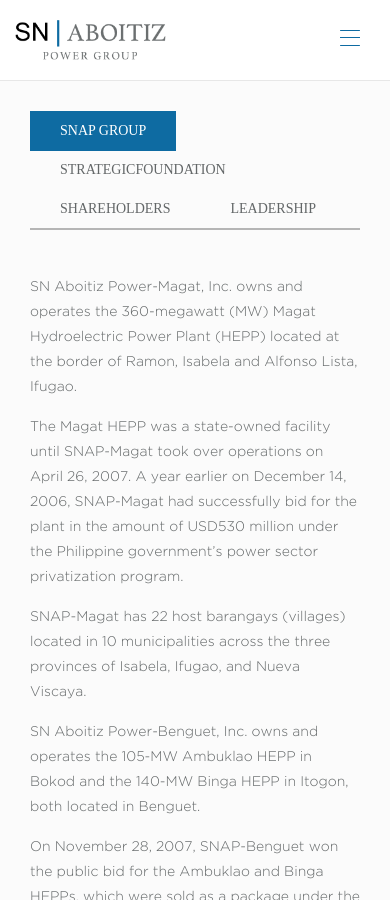
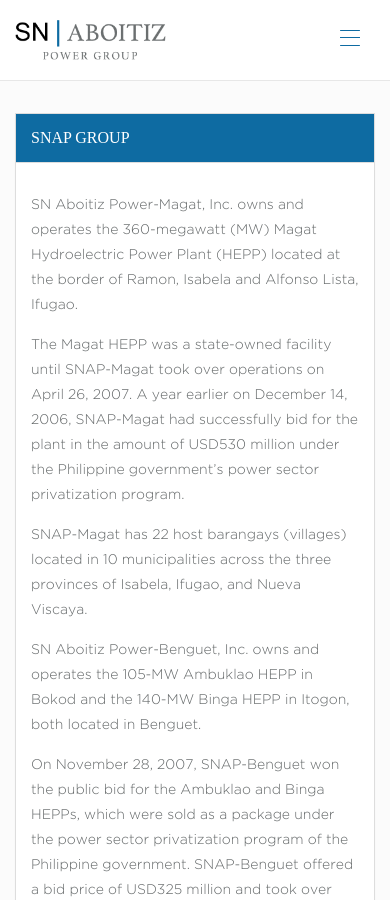
Before and after one commit to kristinavargas/snaboitiz.github.io, a Jekyll site: the page built from pages/about-us.html, in a window 390 px wide and 900 px high. Built offline with Jekyll 4.4.1, drawn with Linux system fonts in a browser that asks for light colours; some web fonts are replaced; some of the changed text lies outside the part shown.

Commit message:
Update responsiveness

```diff
--- a/_includes/side-gallery.html
+++ b/_includes/side-gallery.html
@@ -4,7 +4,7 @@
     </div>
     {% for gallery in site.data.gallery reversed limit: 8 %}
     {% assign counter = counter | plus:1 %}
-    <div class="gallery-list col-lg-6 col-md-3">
+    <div class="gallery-list col-lg-6 col-md-3 col-sm-6 col-xs-6">
         <a class="image-link" data-toggle="modal" data-target="#{{ counter }}" target="_blank">
             <img class="gallery-image center-block" src="{{ gallery.image }}"/>
         </a>
--- a/_sass/about-us.sass
+++ b/_sass/about-us.sass
@@ -114,7 +114,111 @@
                       color: #636768
                       display: block
 
-@media (max-width: $screen-md-max)
+@media (max-width: $screen-sm-max)
   #about-us
     padding-left: 0
     padding-right: 0
+    .container-section
+      .left-section
+        padding-left: 0
+        padding-right: 0
+        .panel-group
+          .panel
+            border-radius: 0
+            .panel-heading
+              padding: 0
+              .panel-title
+                .tabs-link
+                  padding: 15px
+                  display: block
+                  color: #ffffff
+                  background-color: #0E6BA2
+                  font-family: "Lato-Heavy"
+                  text-transform: uppercase
+                  text-decoration: none
+                  &.collapsed
+                    color: #636768
+                    background-color: #f5f5f5
+            .panel-collapse
+              .panel-body
+                .content-text
+                  margin-top: 15px
+                  margin-bottom: 15px
+                  line-height: 25px
+                  font-size: 14px
+                  font-family: "Gotham-Light"
+                  color: #636768
+                .content-section
+                  margin-bottom: 30px
+                  .header-section
+                    font-family: "Gotham-Medium"
+                    font-size: 16px
+                    margin-top: 15px
+                    margin-bottom: 15px
+                  .description-section
+                    font-size: 14px
+                    font-family: "Gotham-Light"
+                    color: #636768
+                    line-height: 25px
+                  ul
+                    .header
+                      margin: 15px 0
+                      font-size: 14px
+                      display: inline-block
+                      text-transform: uppercase
+                      font-family: "Gotham-Medium"
+                    .description
+                      margin: 15px 0
+                      font-size: 14px
+                      display: inline-block
+                  .image-section
+                    .image
+                      display: block
+                      &.logo-1
+                        padding-top: 15px
+                        padding-bottom: 30px
+                      &.logo-2
+                        padding-bottom: 15px
+                      &.logo-3
+                        padding-top: 15px
+                  .image-description-1
+                    margin-bottom: 30px
+                    .description
+                      line-height: 25px
+                      font-size: 14px
+                      font-family: "Gotham-Light"
+                      color: #636768
+                  .image-description-2
+                    margin-top: 30px
+                    margin-bottom: 30px
+                    .description
+                      line-height: 25px
+                      font-size: 14px
+                      font-family: "Gotham-Light"
+                      color: #636768
+                  .description-section
+                    margin-bottom: 30px
+                    .description
+                      line-height: 25px
+                      font-size: 14px
+                      font-family: "Gotham-Light"
+                      color: #636768
+                  .officer-section
+                    .officer-container
+                      .divider
+                        display: block
+                        margin-bottom: 30px
+                      .officer-list
+                        margin-bottom: 30px
+                        .officer-name
+                          font-family: "Gotham-Medium"
+                          display: block
+                          margin-bottom: 5px
+                        .officer-position
+                          font-family: "Gotham-Light"
+                          color: #636768
+                          display: block
+
+      .right-section
+        padding-left: 0
+        padding-right: 0
```
Also changed, not shown: _layouts/page-layout/about-us.html (+8 -1 lines).
